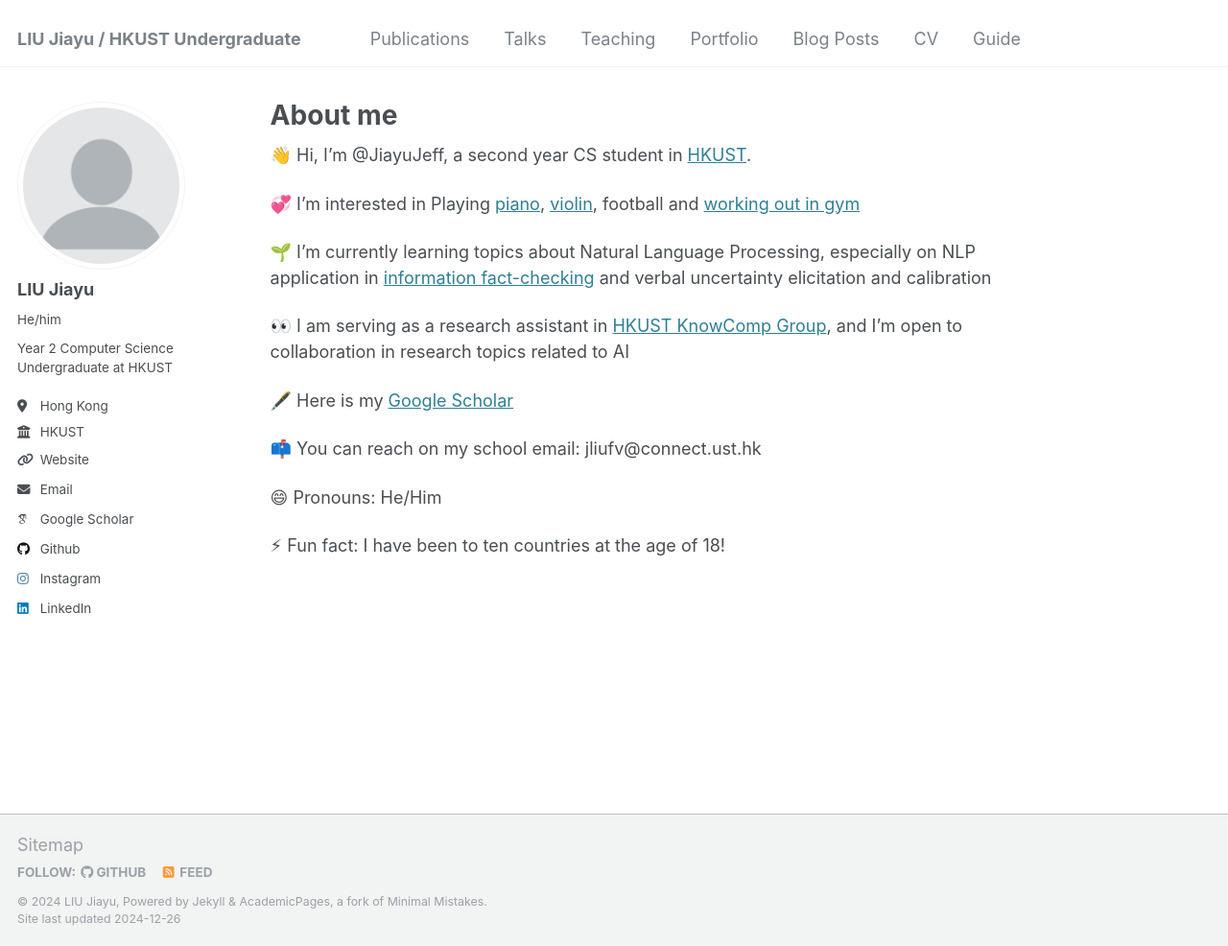
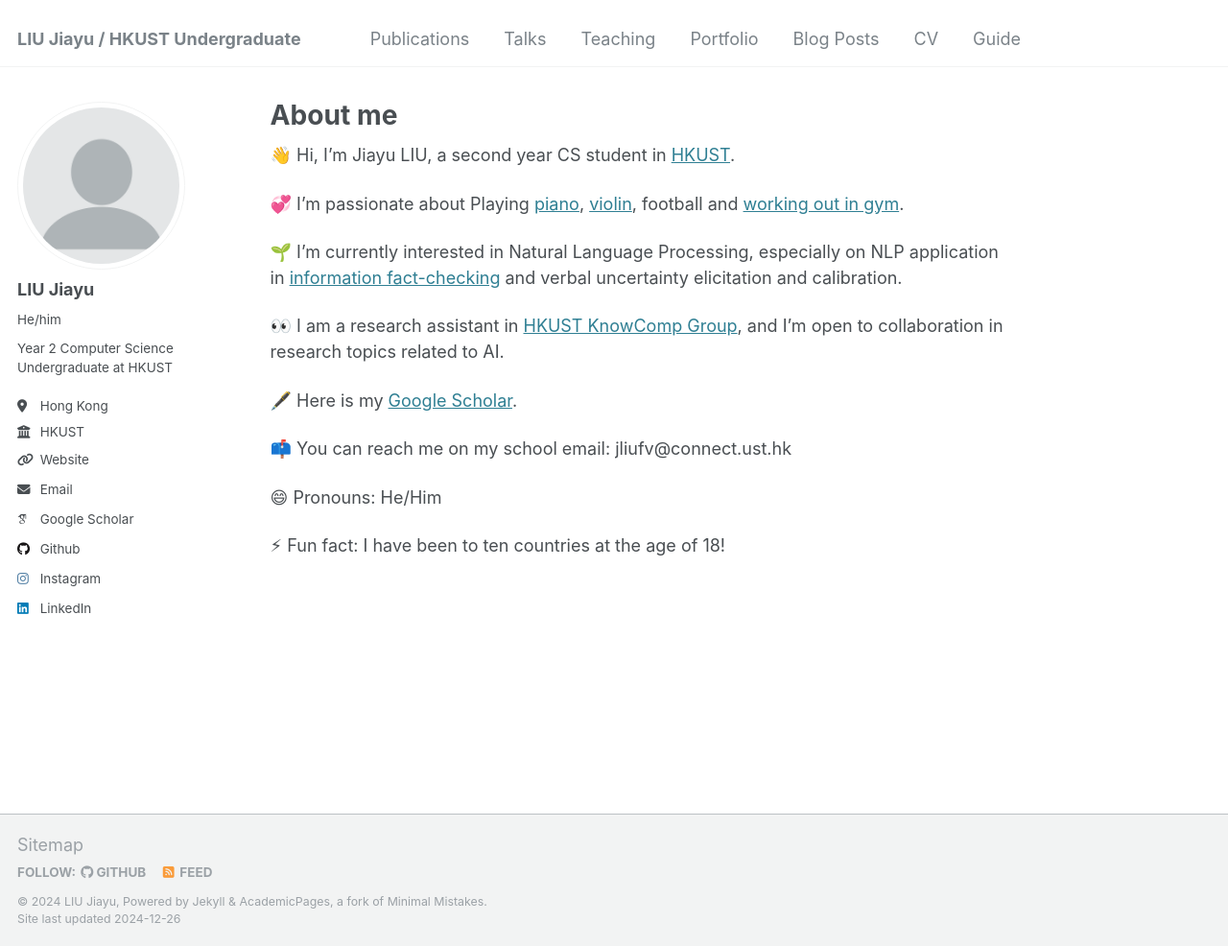
Before and after one commit to JiayuJeff/JiayuJeff.github.io, a Jekyll site: the page built from _pages/about.md, in a window 1280 px wide and 986 px high. Shown: the whole window at 96% size. Built offline with Jekyll 4.4.1, drawn with Linux system fonts in a browser that asks for light colours; some web fonts are replaced.

Commit message:
Update about.md

```diff
--- a/_pages/about.md
+++ b/_pages/about.md
@@ -9,22 +9,22 @@ redirect_from:
   - /about.html
 ---
 
-👋 Hi, I’m @JiayuJeff, a second year CS student in [HKUST](https://hkust.edu.hk/).
+👋 Hi, I’m Jiayu LIU, a second year CS student in [HKUST](https://hkust.edu.hk/).
 
 
-💞️ I’m interested in Playing [piano](https://youtu.be/5r_Y9tE_fbo?si=Rnv-_KuOYPt7_rPF), [violin](https://youtu.be/-ohoA3pO9Ks?si=8ZsqIn7GO0pp31UR), football and [working out in gym](http://xhslink.com/a/GeNO8R9xpvx0)
+💞️ I’m passionate about Playing [piano](https://youtu.be/5r_Y9tE_fbo?si=Rnv-_KuOYPt7_rPF), [violin](https://youtu.be/-ohoA3pO9Ks?si=8ZsqIn7GO0pp31UR), football and [working out in gym](http://xhslink.com/a/GeNO8R9xpvx0).
 
 
-🌱 I’m currently learning topics about Natural Language Processing, especially on NLP application in [information fact-checking](https://aclanthology.org/2024.fever-1.14.pdf) and verbal uncertainty elicitation and calibration
+🌱 I’m currently interested in Natural Language Processing, especially on NLP application in [information fact-checking](https://aclanthology.org/2024.fever-1.14.pdf) and verbal uncertainty elicitation and calibration.
 
 
-👀 I am serving as a research assistant in [HKUST KnowComp Group](https://github.com/HKUST-KnowComp), and I’m open to collaboration in research topics related to AI
+👀 I am a research assistant in [HKUST KnowComp Group](https://github.com/HKUST-KnowComp), and I’m open to collaboration in research topics related to AI.
 
 
-🖋️ Here is my [Google Scholar](https://scholar.google.com/citations?user=PIQxhfMAAAAJ&hl=en)
+🖋️ Here is my [Google Scholar](https://scholar.google.com/citations?user=PIQxhfMAAAAJ&hl=en).
 
 
-📫 You can reach on my school email: jliufv@connect.ust.hk
+📫 You can reach me on my school email: jliufv@connect.ust.hk
 
 
 😄 Pronouns: He/Him
```
